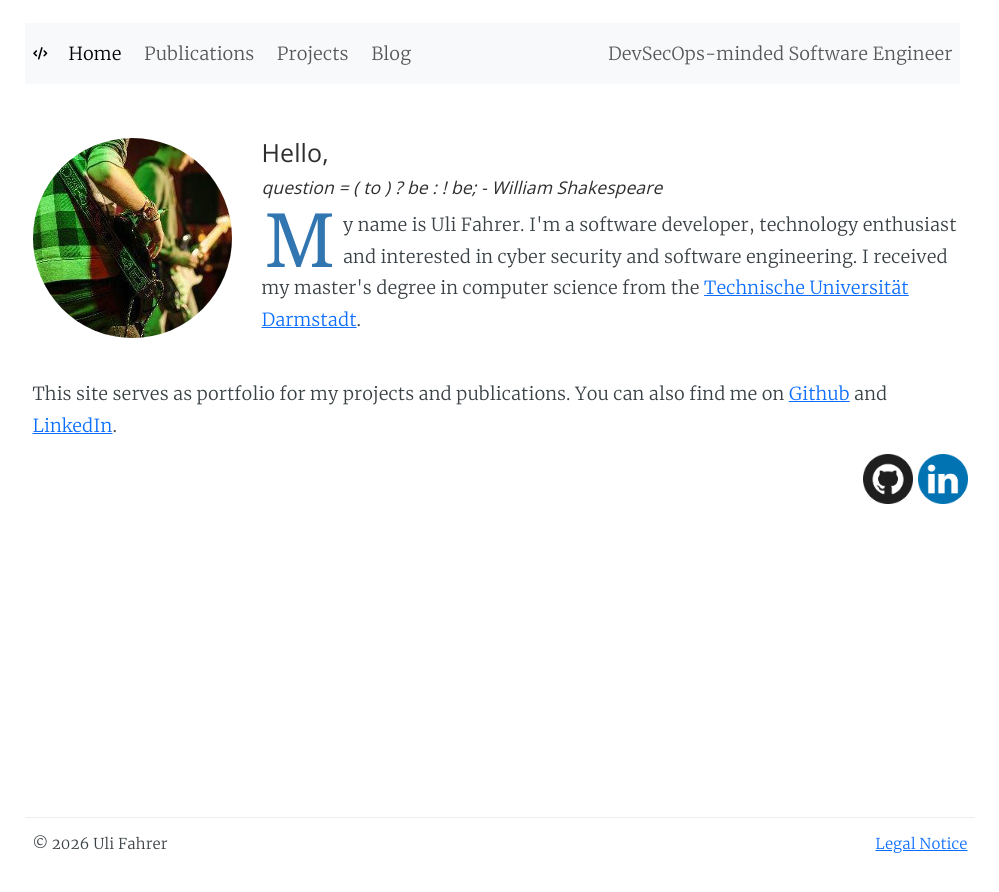
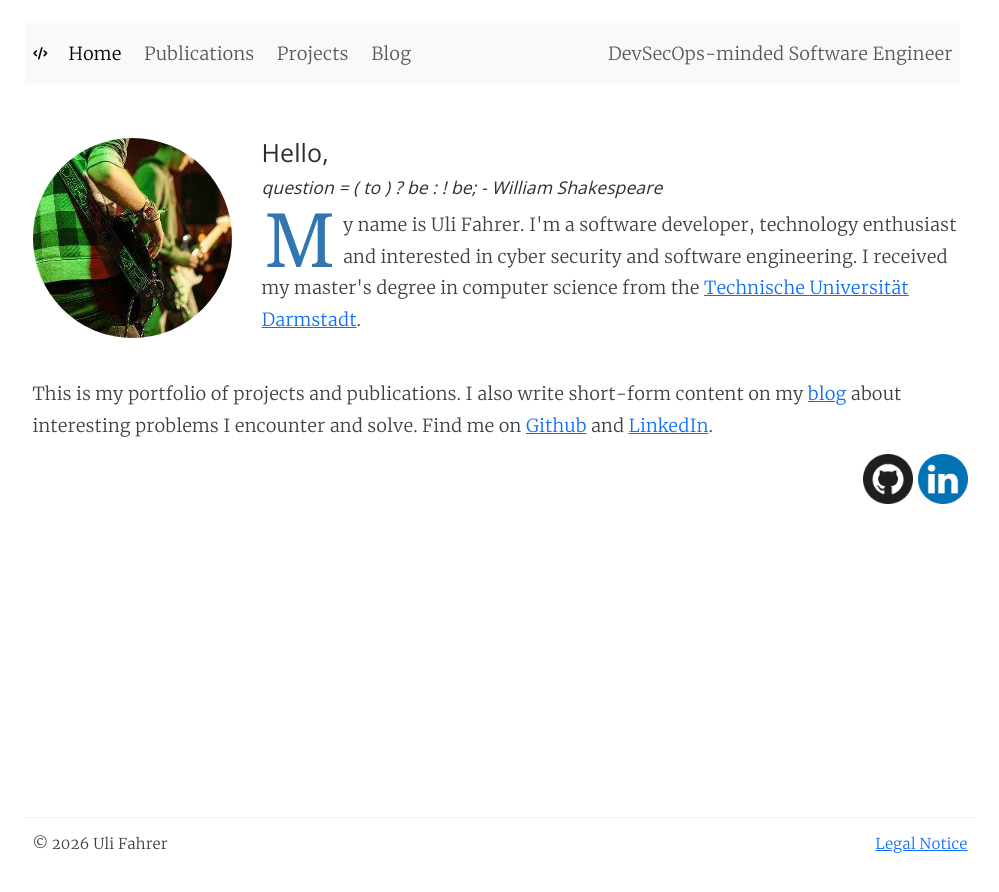
Before and after one commit to Tooa/tooa.github.io, a Jekyll site: the page built from index.html, in a window 1280 px wide. Shown: the top 892 px of the page, without its empty margins (140-1139 px from the left). Built offline with Jekyll 4.4.1, drawn with Linux system fonts in a browser that asks for light colours.

Commit message:
docs: update home text

```diff
--- a/index.html
+++ b/index.html
@@ -21,7 +21,7 @@ description: Personal website showcasing my projects and academic pursuit to the
 
 <div class="row">
 	<p>
-		This site serves as portfolio for my projects and publications. You can also find me on <a href="https://github.com/Tooa" target="_blank ">Github</a> and <a href="https://de.linkedin.com/in/ulifahrer" target="_blank ">LinkedIn</a>.
+		This is my portfolio of projects and publications. I also write short-form content on my <a href="/blog/">blog</a> about interesting problems I encounter and solve. Find me on <a href="https://github.com/Tooa" target="_blank ">Github</a> and <a href="https://de.linkedin.com/in/ulifahrer" target="_blank ">LinkedIn</a>.
 	</p>
 </div>
 
```
Also changed, not shown: other parts of index.html (+1 -1 lines).
